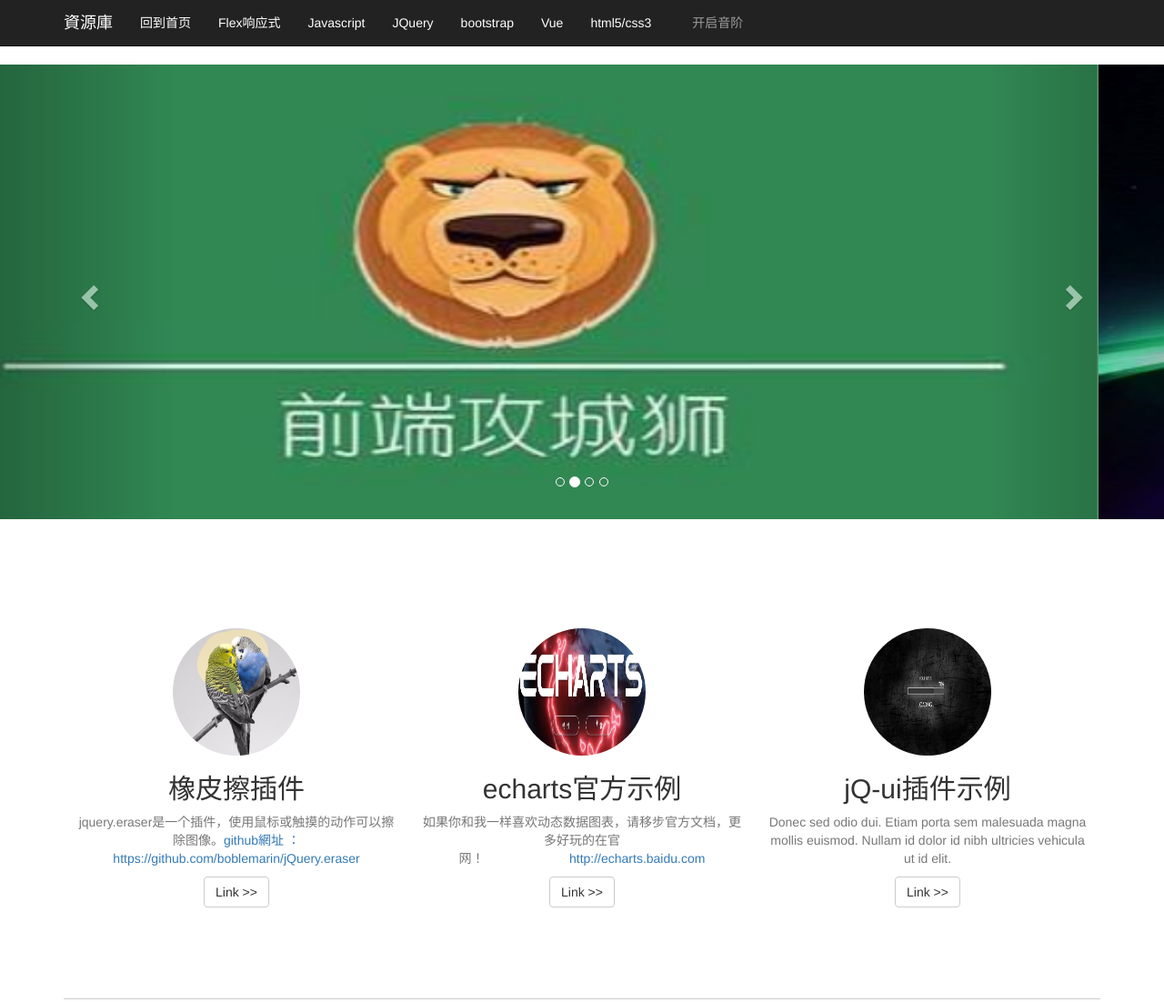
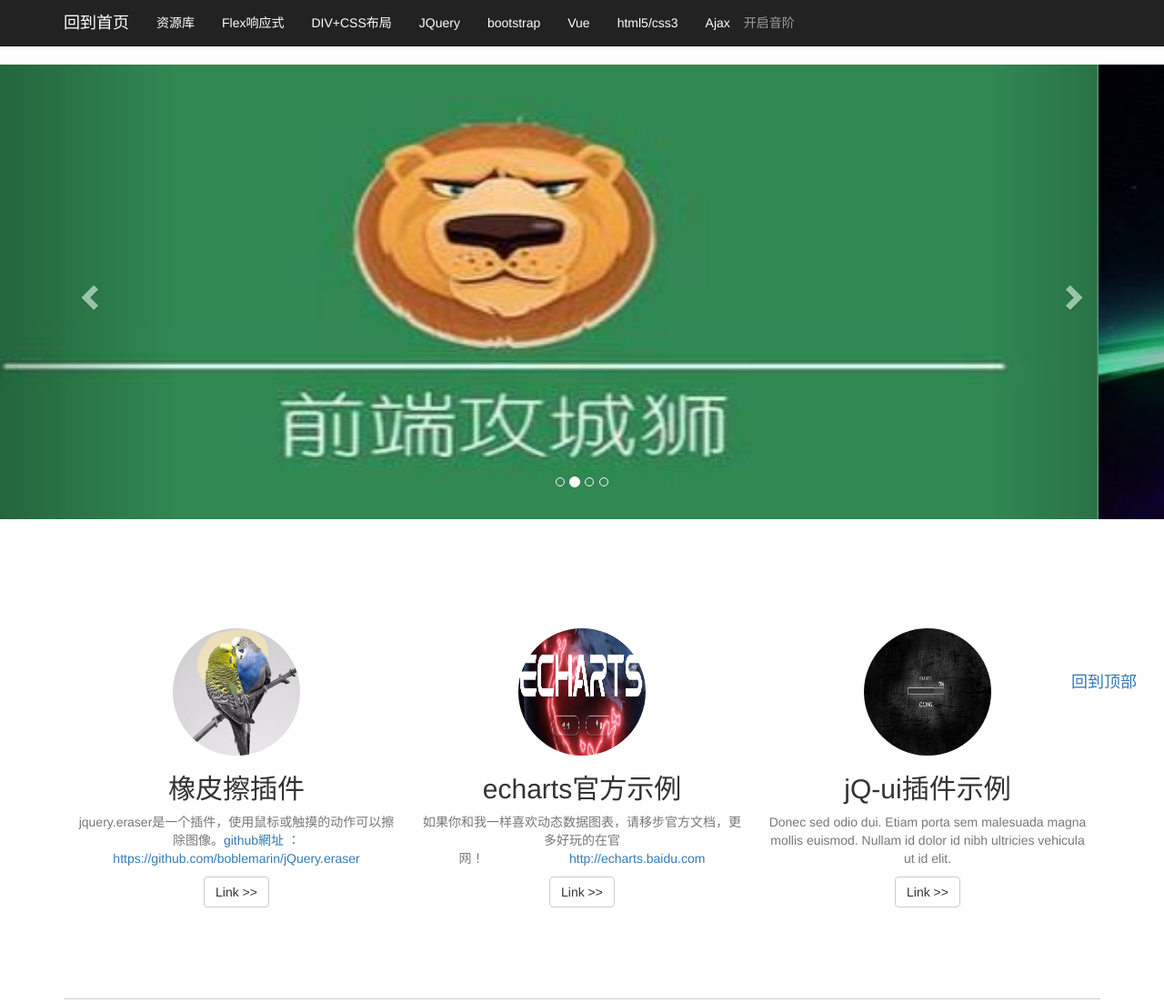
Before and after one commit to lanxin1234/homepage, a plain HTML site: page faxian.html in a window 1280 px wide. Shown: the top 1102 px of the page at 91% size. Drawn offline with Linux system fonts and the light colour scheme.

Commit message:
Add files via upload

```diff
--- a/faxian.html
+++ b/faxian.html
@@ -8,7 +8,11 @@
     <link rel="stylesheet" href="css/bootstrap.css">
     <link rel="stylesheet" href="css/faxiancss.css">
     <style>
-
+        #dingbu{
+            position:fixed;
+            bottom:26px;
+            right:30px;
+        }
     </style>
 </head>
 
@@ -23,18 +27,18 @@
                     <span class="icon-bar"></span>
                     <span class="icon-bar"></span>
                 </button>
-                <a class="navbar-brand" href="#">資源庫</a>
+                <a class="navbar-brand" href="index.html">回到首页</a>
             </div>
             <div id="navbar" class="navbar-collapse collapse">
                 <ul class="nav navbar-nav ylbg">
-                    <li class="txt" href="#active"><a href="index.html">回到首页</a></li>
+                    <li class="txt" href="#active"><a href="#">资源库</a></li>
                     <li class="txt"><a href="#about">Flex响应式</a></li>
-                    <li class="txt"><a href="#contact">Javascript</a></li>
-                    <li class="txt"><a href="#contact">JQuery</a></li>
-                    <li class="txt"><a href="#contact">bootstrap</a></li>
-                    <li class="txt"><a href="#contact">Vue</a></li>
-                    <li class="txt"><a href="#contact">html5/css3</a></li>
-                    <li class="txt"><a href="#contact"></a></li>
+                    <li class="txt"><a href="#1">DIV+CSS布局</a></li>
+                    <li class="txt"><a href="#2">JQuery</a></li>
+                    <li class="txt"><a href="#3">bootstrap</a></li>
+                    <li class="txt"><a href="#4">Vue</a></li>
+                    <li class="txt"><a href="#5">html5/css3</a></li>
+                    <li class="txt"><a href="#6">Ajax</a></li>
                     <span>开启音阶</span>
                 </ul>
             </div>
@@ -104,6 +108,7 @@
     </div>
     <!-- 轮播图结束区域 -->
     <!-- 图片内容区域 开始-->
+            <a href="" name="about"></a>
     <section class="info container">
         <div class="item col-lg-4 col-md-12">
             <a href="eraser.html"><img src="images/10.JPG
@@ -126,6 +131,7 @@
         </div>
     </section>
     <section class="container">
+        <a href="" name="1"></a>
         <div class="row">
             <div class="col-md-7 item">
                 <h2>精彩即将开始<span class="text-muted">
@@ -138,6 +144,7 @@
             <div class="col-md-5 rightinfo1 item">
             </div>
         </div>
+        <a href="" name="2"></a>
         <div class="row">
             <div class="col-md-5 rightinfo1 item">
             </div>
@@ -150,6 +157,7 @@
                 </p>
             </div>
         </div>
+        <a href="" name="3"></a>
         <div class="row">
             <div class="col-md-7 item">
                 <h2>精彩即将开始 <span class="text-muted">
@@ -167,8 +175,8 @@
         <p class="pull-left">
             &copy; lanc
         </p>
-        <p class="pull-right">
-            <a href="#">回到顶部</a>
+        <p class="pull-right" id="dingbu">
+            <a href="#" style="font-size: 18px">回到顶部</a>
         </p>
     </footer>
     <script src="js/jquery-1.12.4.js"></script>
```
